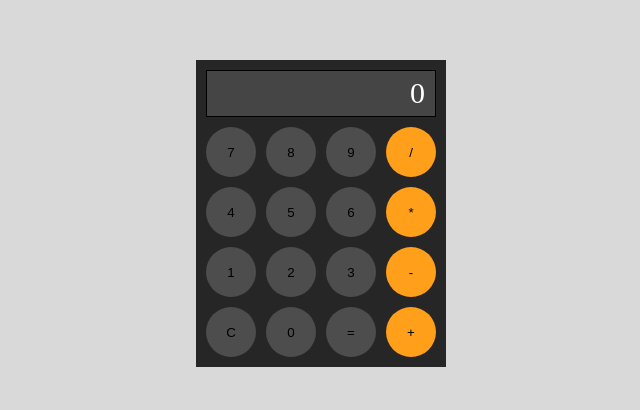
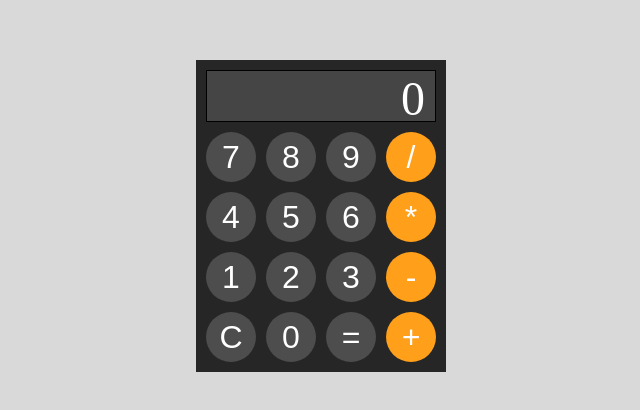
Before and after one commit to kktheomniscient/kktheomniscient.github.io, a plain HTML site: page calc/index.html in a window 1280 px wide. Shown: the part 230-640 px from the top of the page, without its empty margins (319-959 px from the left). Drawn offline with nearby package versions, Linux system fonts and the light colour scheme.

Commit message:
Update css V.2

```diff
--- a/calc/index.html
+++ b/calc/index.html
@@ -26,14 +26,15 @@ body{
 .display{
   grid-column-start:1;
   grid-column-end:5;
-  height:40px;
+  height:50px;
   font-size: 30px;
   text-align: right;
   border: 1px solid black;
   padding-right:10px;
-  padding-top:5px;
+  padding-top:0px;
   color:white;
   background-color:hsl(0,0%,27%);
+  font-size:3rem;
 }
 button{
   height:50px;
@@ -41,6 +42,8 @@ button{
   border-radius:50px;
   border:none;
   cursor:pointer;
+  color:white;
+  font-size:2rem;
 }
 button.operator{
   background-color:hsl(35,100%,55%);
```
